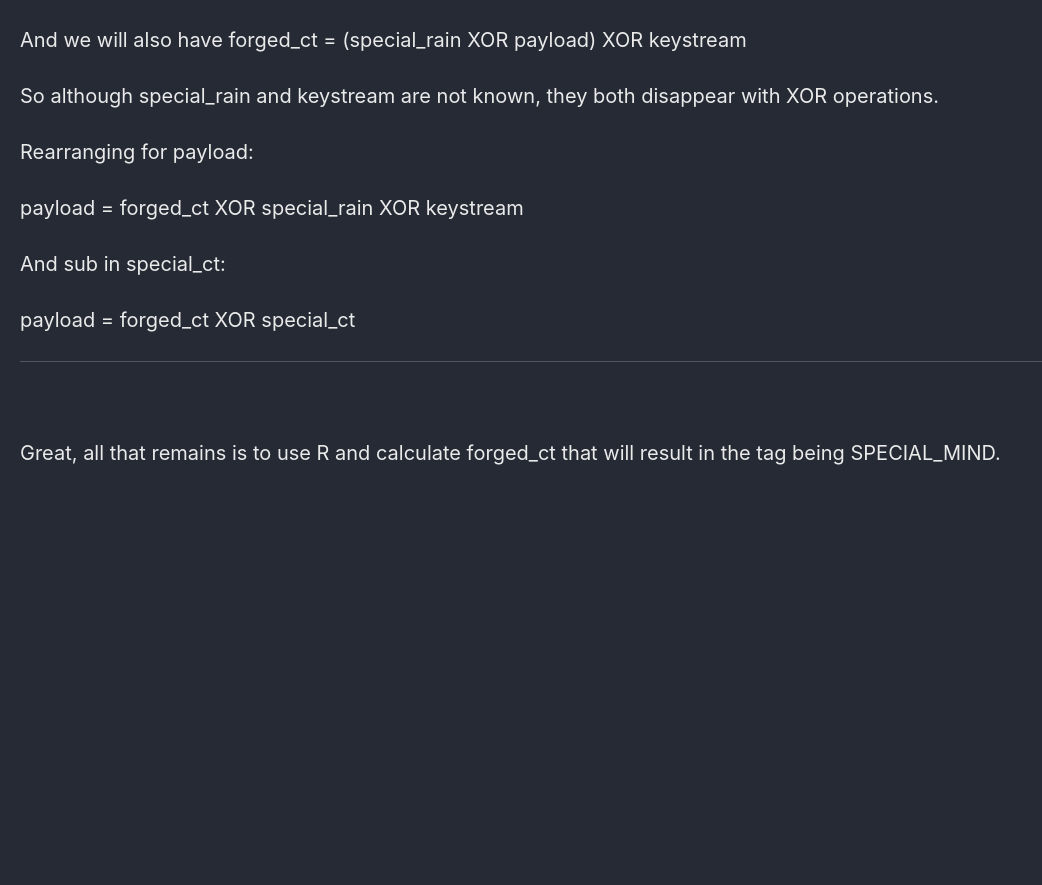
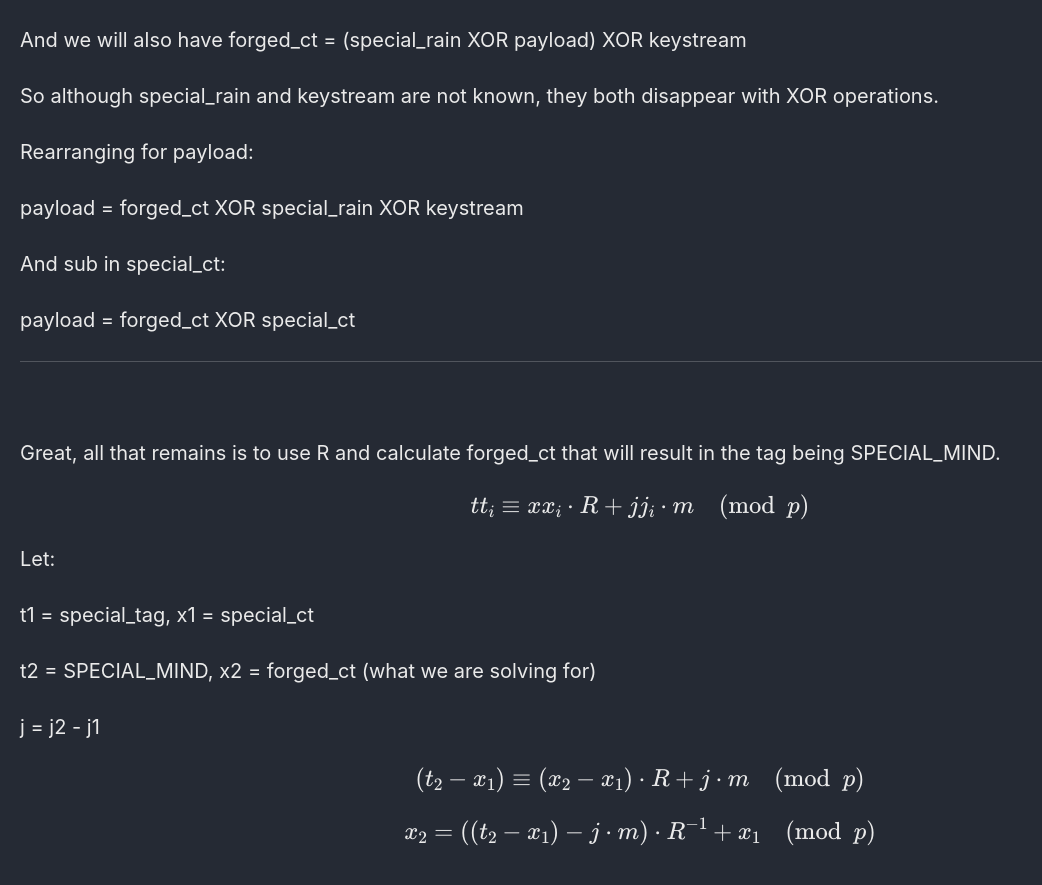
Before and after one commit to Connor-McCartney/Connor-McCartney.github.io, a Jekyll site: the page built from _pages/cryptography/other/Nostalgic-SECCONCTF14.md, in a window 1280 px wide and 900 px high, scrolled down 13923 px. Shown: the top 885 px of the window, without its empty margins (0-1042 px from the left). Built offline with Jekyll 4.4.1, drawn with Linux system fonts in a browser that asks for light colours; cached includes are drawn as plain includes; before the commit the page ends 14447 px from its top, so only the background shows below that.

Commit message:
Update Nostalgic-SECCONCTF14.md

```diff
--- a/_pages/cryptography/other/Nostalgic-SECCONCTF14.md
+++ b/_pages/cryptography/other/Nostalgic-SECCONCTF14.md
@@ -599,3 +599,18 @@ payload = forged_ct XOR special_ct
 <br>
 
 Great, all that remains is to use R and calculate forged_ct that will result in the tag being SPECIAL_MIND.
+
+$$tt_i \equiv xx_i \cdot R + jj_i \cdot m \pmod p$$
+
+
+Let:
+
+t1 = special_tag, x1 = special_ct
+
+t2 = SPECIAL_MIND, x2 = forged_ct (what we are solving for)
+
+j = j2 - j1
+
+$$(t_2 - x_1) \equiv (x_2 - x_1) \cdot R + j \cdot m \pmod p$$
+
+$$x_2 = ((t_2 - x_1) - j \cdot m) \cdot R^{-1} + x_1 \pmod p$$
```
